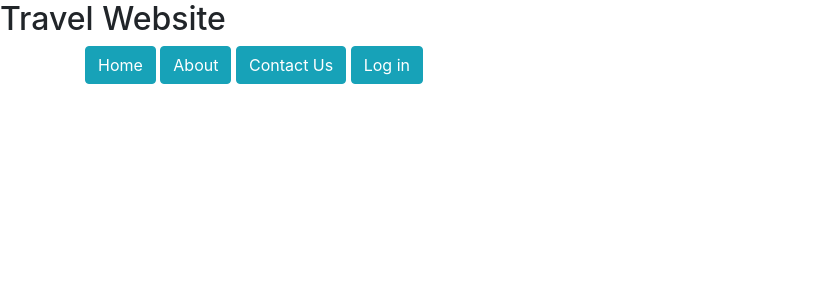
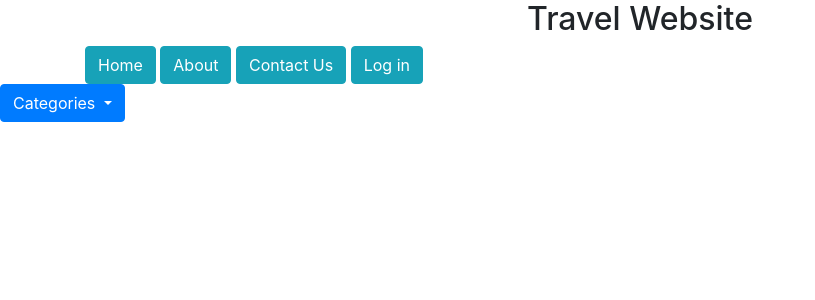
Before and after one commit to arsalankhan94/DjangoTravelWebsite, a Django app: page / in a window 1280 px wide. Shown: the top 300 px of the page, without its empty margins (0-815 px from the left). Run offline with Django 3.2, Linux system fonts and the light colour scheme; some libraries are stand-ins or nearby versions.

Commit message:
Drop down menu for Categories
Drop down menu for categories

```diff
--- a/travelweb/Templates/index.html
+++ b/travelweb/Templates/index.html
@@ -10,12 +10,24 @@
   <script src="https://maxcdn.bootstrapcdn.com/bootstrap/4.5.2/js/bootstrap.min.js"></script>
 </head>
 <body>
-<h2>Travel Website</h2>
+<h2 style="text-align:center">Travel Website </h2>
 <div class="container">
   <a href="#" class="btn btn-info"  role="button">Home</a>
   <a href="#" class="btn btn-info" role="button">About</a>
   <a href="#" class="btn btn-info" role="button">Contact Us</a>
   <a href="#" class="btn btn-info" role="button">Log in</a>
 </div>
+
+<! The Dropdown menu for Categories in homepage>
+ <div class="dropdown">
+    <button type="button" class="btn btn-primary dropdown-toggle" data-toggle="dropdown">
+      Categories
+    </button>
+    <div class="dropdown-menu">
+      <a class="dropdown-item" href="#">Link 1</a>
+      <a class="dropdown-item" href="#">Link 2</a>
+      <a class="dropdown-item" href="#">Link 3</a>
+    </div>
+  </div>
 </body>
 </html>
```
